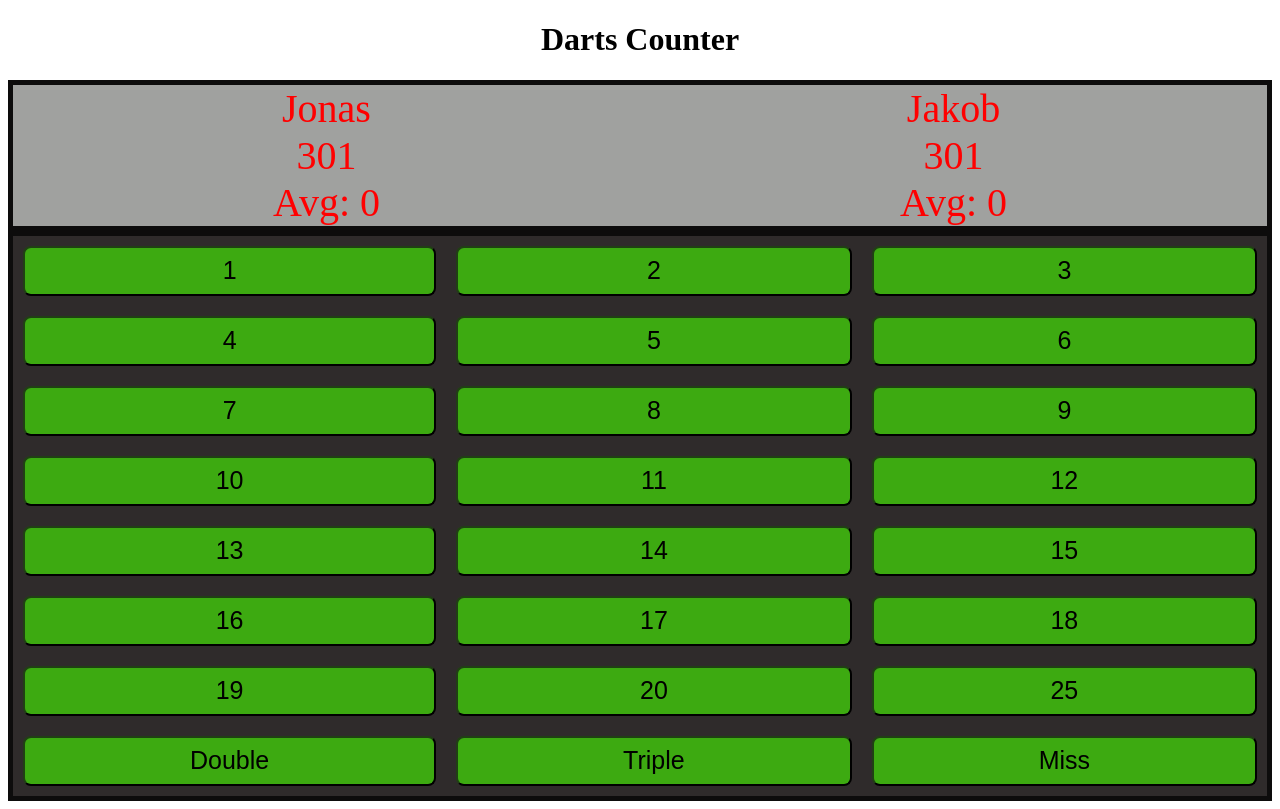
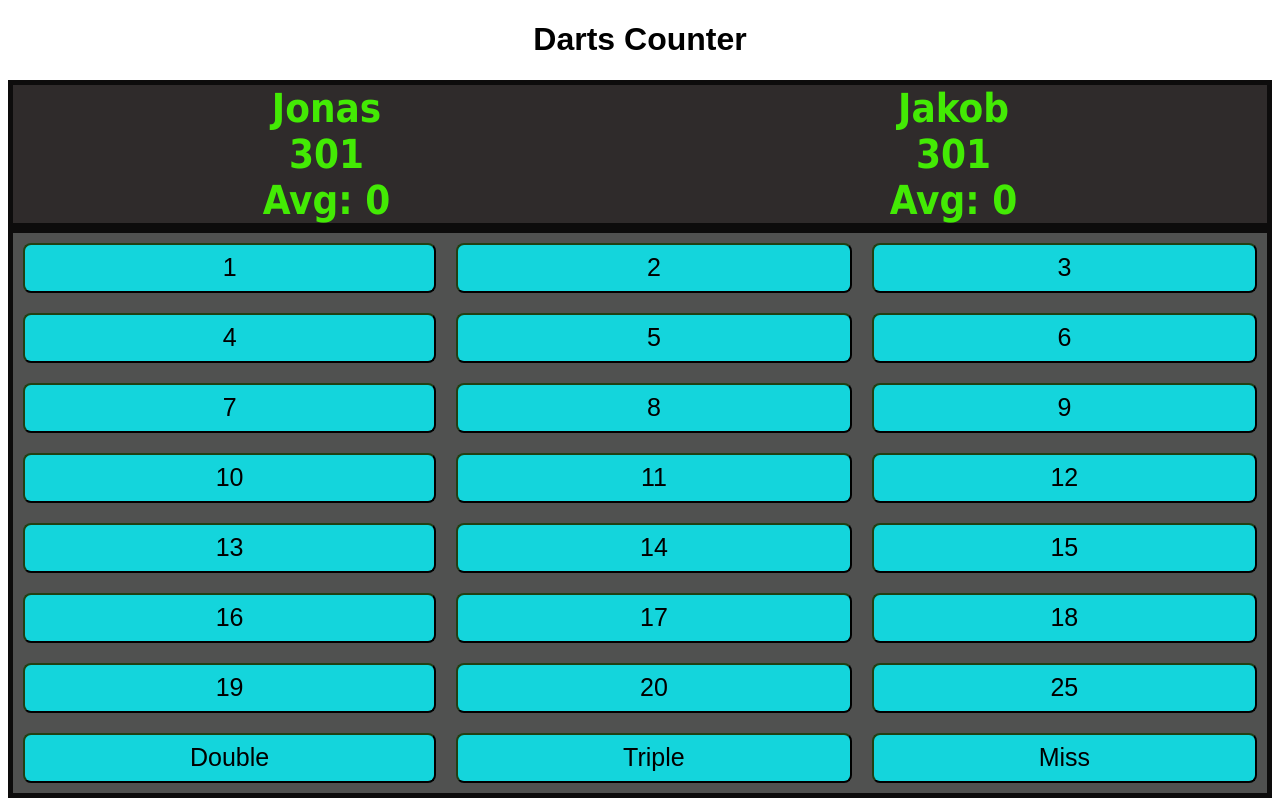
Before and after one commit to jo9x/darts_counter, a plain HTML site: page darts_counter.html in a window 1280 px wide. Drawn offline with Linux system fonts and the light colour scheme.

Commit message:
commit css

```diff
--- a/darts_counter_style.css
+++ b/darts_counter_style.css
@@ -3,6 +3,7 @@
 */
 h1{
   color: black;
+  font-family: Arial, Helvetica, sans-serif;
 }
 
 /*
@@ -15,9 +16,11 @@ h1{
   padding: 5px;
 }
 .grid-item-display {
-  background-color: rgba(197, 199, 197, 0.8);
+  background-color: rgba(51, 47, 47, 0.9);
   font-size: 40px;
-  color: red;
+  font-family: Tahoma, Geneva, sans-serif;
+  font-weight: bold;
+  color: rgba(70,255,0,0.9);
   text-align: center;
 }
 /*
@@ -30,7 +33,7 @@ h1{
   padding: 5px;
 }
 .grid-item-buttons {
-  background-color: rgba(51, 47, 47, 0.9);
+  background-color: rgba(88, 89, 88, 0.9);
   padding: 10px;
   font-size: 30px;
   text-align: center;
@@ -43,7 +46,7 @@ button{
   display: block;
   height:50px;
   width: 100%;
-  background-color: rgba(70,255,0,0.6);
+  background-color: rgba(5,247,255,0.8);
   font-size: 25px;
   border-radius: 8px;
   outline: none;
```
